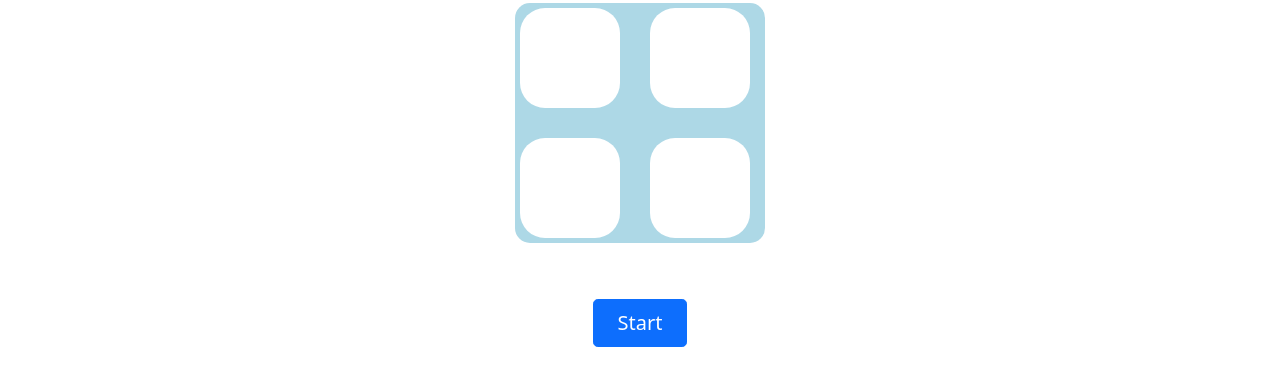
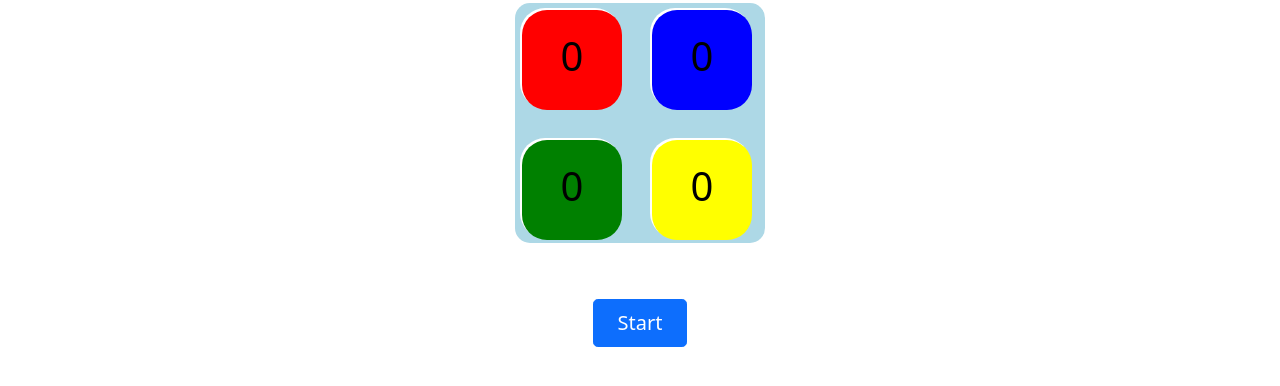
Before and after one commit to DeoluVS/q2-coursework-blueprint, a plain HTML site: page level1.html in a window 1280 px wide. Shown: the part 186-572 px from the top of the page. Drawn offline with nearby package versions, Linux system fonts and the light colour scheme.

Commit message:
Made all buttons visible at the beginning

```diff
--- a/assets/styles/style.css
+++ b/assets/styles/style.css
@@ -145,22 +145,22 @@ h1{
 }
 
 #shape1{
-    visibility: hidden;
+    visibility: visible;
     background-color: red;
 }
 
 #shape2{
-    visibility: hidden;
+    visibility: visible;
     background-color: blue;
 }
 
 #shape3{
-    visibility: hidden;
+    visibility: visible;
     background-color: green;
 }
 
 #shape4{
-    visibility: hidden;
+    visibility: visible;
     background-color: yellow;
 }
 
```
